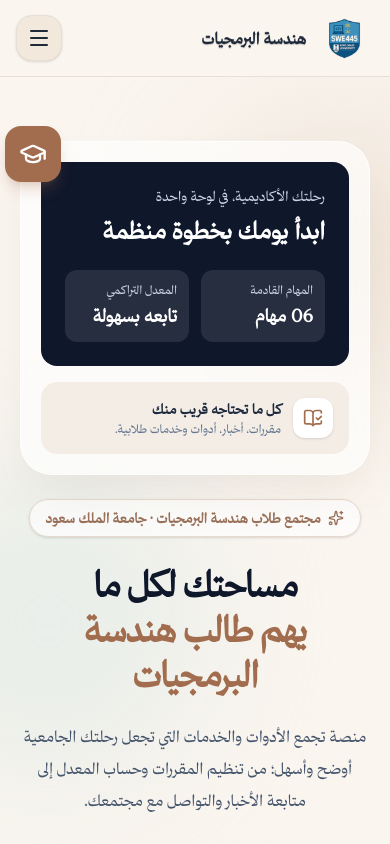
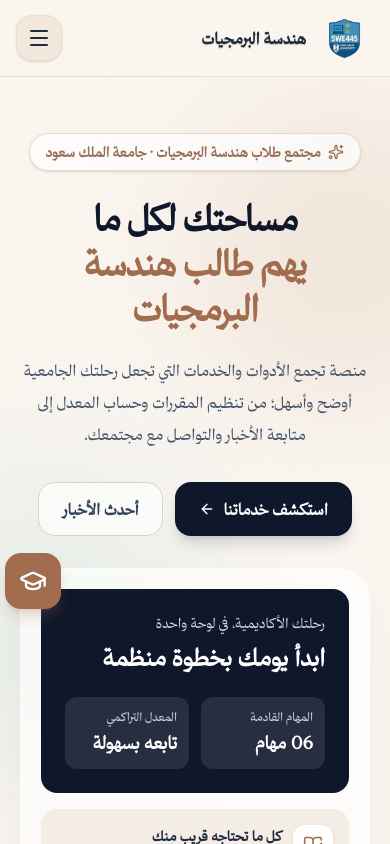
Before and after one commit to Ahm-445/SWE, a React (Vite) app in the folder SWE_frontEnd/: page / in a window 390 px wide. Built offline with nearby package versions, Linux system fonts and the light colour scheme.

Commit message:
Update Home and fix errors

```diff
--- a/SWE_frontEnd/src/Pages/Home.jsx
+++ b/SWE_frontEnd/src/Pages/Home.jsx
@@ -22,8 +22,8 @@ export default function Home() {
       <div className="pointer-events-none absolute -right-24 top-8 h-72 w-72 rounded-full bg-[#e8d8c7]/50 blur-3xl" />
       <div className="pointer-events-none absolute -left-28 top-96 h-80 w-80 rounded-full bg-[#dce9e5]/55 blur-3xl" />
 
-      <section className="relative mx-auto grid min-h-[520px] max-w-7xl items-center gap-6 px-5 py-16 sm:gap-10 sm:px-8 lg:grid-cols-[1.05fr_.95fr] lg:px-12 lg:py-20">
-        <div className="order-2 text-center lg:order-1 lg:text-right">
+      <section className="relative mx-auto grid min-h-[520px] max-w-7xl items-center gap-8 px-5 py-14 sm:gap-10 sm:px-8 lg:grid-cols-[1.05fr_.95fr] lg:px-12 lg:py-20">
+        <div className="order-1 text-center lg:text-right">
           <div className="mb-6 inline-flex items-center gap-2 rounded-full border border-[#e7d9cc] bg-white/70 px-4 py-2 text-sm font-bold text-[#9a715a] shadow-sm"><Sparkles className="h-4 w-4" />مجتمع طلاب هندسة البرمجيات · جامعة الملك سعود</div>
           <h1 className="text-4xl font-black leading-[1.25] tracking-tight text-slate-900 sm:text-5xl lg:text-6xl">مساحتك لكل ما<span className="block text-[#a26d4e]">يهم طالب هندسة البرمجيات</span></h1>
           <p className="mx-auto mt-6 max-w-xl text-base leading-8 text-slate-600 sm:text-lg lg:mx-0">منصة تجمع الأدوات والخدمات التي تجعل رحلتك الجامعية أوضح وأسهل؛ من تنظيم المقررات وحساب المعدل إلى متابعة الأخبار والتواصل مع مجتمعك.</p>
@@ -33,7 +33,7 @@ export default function Home() {
           </div>
         </div>
 
-        <div className="order-1 mx-auto w-full max-w-md lg:order-2 lg:max-w-none">
+        <div className="order-2 mx-auto w-full max-w-md lg:max-w-none">
           <div className="relative rounded-[2rem] border border-white/80 bg-white/65 p-5 shadow-2xl shadow-[#6d5544]/10 backdrop-blur-sm sm:p-7">
             <div className="absolute -left-4 -top-4 grid h-14 w-14 place-items-center rounded-2xl bg-[#a26d4e] text-white shadow-lg shadow-[#a26d4e]/25"><GraduationCap className="h-7 w-7" /></div>
             <div className="rounded-2xl bg-slate-900 p-6 text-right text-white sm:p-7"><p className="text-sm text-slate-300">رحلتك الأكاديمية، في لوحة واحدة</p><p className="mt-2 text-2xl font-black">ابدأ يومك بخطوة منظمة</p><div className="mt-6 grid grid-cols-2 gap-3"><div className="rounded-xl bg-white/10 p-3"><p className="text-xs text-slate-300">المهام القادمة</p><p className="mt-1 text-lg font-bold">06 مهام</p></div><div className="rounded-xl bg-white/10 p-3"><p className="text-xs text-slate-300">المعدل التراكمي</p><p className="mt-1 text-lg font-bold">تابعه بسهولة</p></div></div></div>
@@ -42,7 +42,11 @@ export default function Home() {
         </div>
       </section>
 
-      <section className="relative border-y border-[#eadfd5] bg-white/55"><div className="mx-auto grid max-w-7xl grid-cols-2 divide-x divide-x-reverse divide-[#eadfd5] px-4 sm:grid-cols-4 sm:px-8 lg:px-12">{stats.map(({ value, label, icon: Icon }) => <div key={label} className="flex flex-col items-center px-3 py-6 text-center sm:py-8"><Icon className="mb-2 h-5 w-5 text-[#a26d4e]" /><p className="text-2xl font-black text-slate-900 sm:text-3xl">{value}</p><p className="mt-1 text-sm text-slate-500">{label}</p></div>)}</div></section>
+      <section className="relative border-y border-[#eadfd5] bg-white/55">
+        <div className="mx-auto grid max-w-7xl gap-px bg-[#eadfd5] px-4 sm:grid-cols-4 sm:px-8 lg:px-12">
+          {stats.map(({ value, label, icon: Icon }) => <div key={label} className="flex items-center gap-4 bg-[#fcfaf7] px-5 py-4 text-right sm:flex-col sm:justify-center sm:gap-1 sm:px-3 sm:py-8 sm:text-center"><div className="grid h-10 w-10 shrink-0 place-items-center rounded-xl bg-[#f3e9df] text-[#a26d4e] sm:mb-2"><Icon className="h-5 w-5" /></div><div><p className="text-xl font-black text-slate-900 sm:text-3xl">{value}</p><p className="mt-0.5 text-sm text-slate-500 sm:mt-1">{label}</p></div></div>)}
+        </div>
+      </section>
 
       <section className="relative mx-auto max-w-7xl px-5 py-16 sm:px-8 lg:px-12 lg:py-20">
         <div className="mb-10 text-center"><p className="text-sm font-bold text-[#a26d4e]">ماذا نقدم لك؟</p><h2 className="mt-2 text-3xl font-black text-slate-900 sm:text-4xl">خدمات صُممت لرحلتك الجامعية</h2><p className="mx-auto mt-3 max-w-xl leading-7 text-slate-600">لأن وقت الطالب مهم، جمعنا أهم الأدوات التي تساعدك على التركيز على ما يصنع الفرق.</p></div>
```
